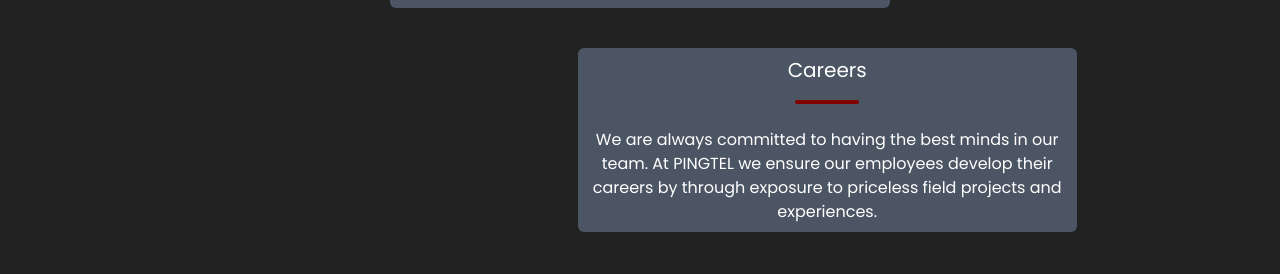
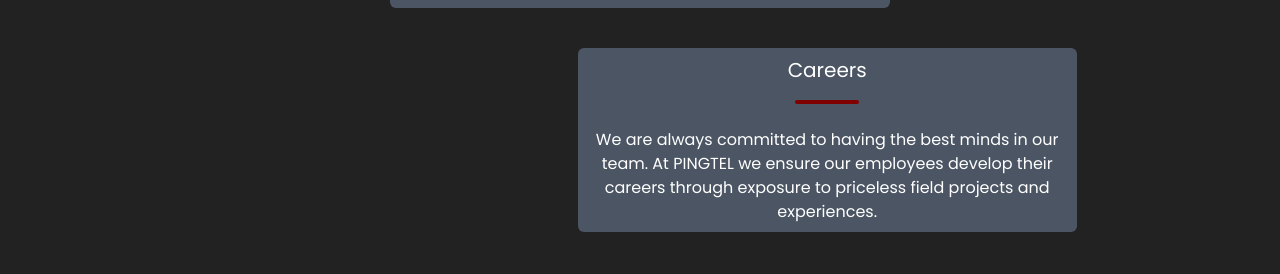
Before and after one commit to sleekcharly/ping_telecoms, a Next.js app: page /about in a window 1280 px wide. Shown: the part 1081-1355 px from the top of the page. Built offline with nearby package versions, Linux system fonts and the light colour scheme.

Commit message:
Fixed typo errors and altered sitemap.xml

```diff
--- a/components/Carousel.tsx
+++ b/components/Carousel.tsx
@@ -31,7 +31,7 @@
           </div>
 
           <div
-            className="absolute top-[20%] lg:top-[30%] left-[7%] md:left-[7%] lg:left-[10%] w-[80%] md:w-[40%] lg:w-[30%] flex flex-col items-center justify-center space-y-6 md:space-y-10 xl:space-y-20"
+            className="absolute top-[20%] left-[7%] md:left-[7%] lg:left-[10%] w-[80%] md:w-[40%] lg:w-[30%] flex flex-col items-center justify-center space-y-6 md:space-y-10 xl:space-y-20"
             style={{ fontFamily: 'Poppins' }}
           >
             <h1
--- a/components/MissionVisionValues.tsx
+++ b/components/MissionVisionValues.tsx
@@ -29,7 +29,7 @@
         mlStyling="lg:ml-[30%]"
         title="Careers"
         text="We are always committed to having the best minds in our team. At
-          PINGTEL we ensure our employees develop their careers by through
+          PINGTEL we ensure our employees develop their careers through
           exposure to priceless field projects and experiences."
       />
     </div>
--- a/pages/sitemap.xml.tsx
+++ b/pages/sitemap.xml.tsx
@@ -42,7 +42,7 @@
   const allPaths = [...staticPages];
 
   const sitemap = `<?xml version="1.0" encoding="UTF-8"?>
-    <urlset xmlns="http://www.sitemaps.org/schemas/sitemap/0.9">
+    <urlset xmlns="http://www.sitemaps.org/schemas/sitemap/0.9" xmlns:news="http://www.google.com/schemas/sitemap-news/0.9" xmlns:xhtml="http://www.w3.org/1999/xhtml" xmlns:mobile="http://www.google.com/schemas/sitemap-mobile/1.0" xmlns:image="http://www.google.com/schemas/sitemap-image/1.1" xmlns:video="http://www.google.com/schemas/sitemap-video/1.1">
       ${allPaths
         .map((url) => {
           return `
```
